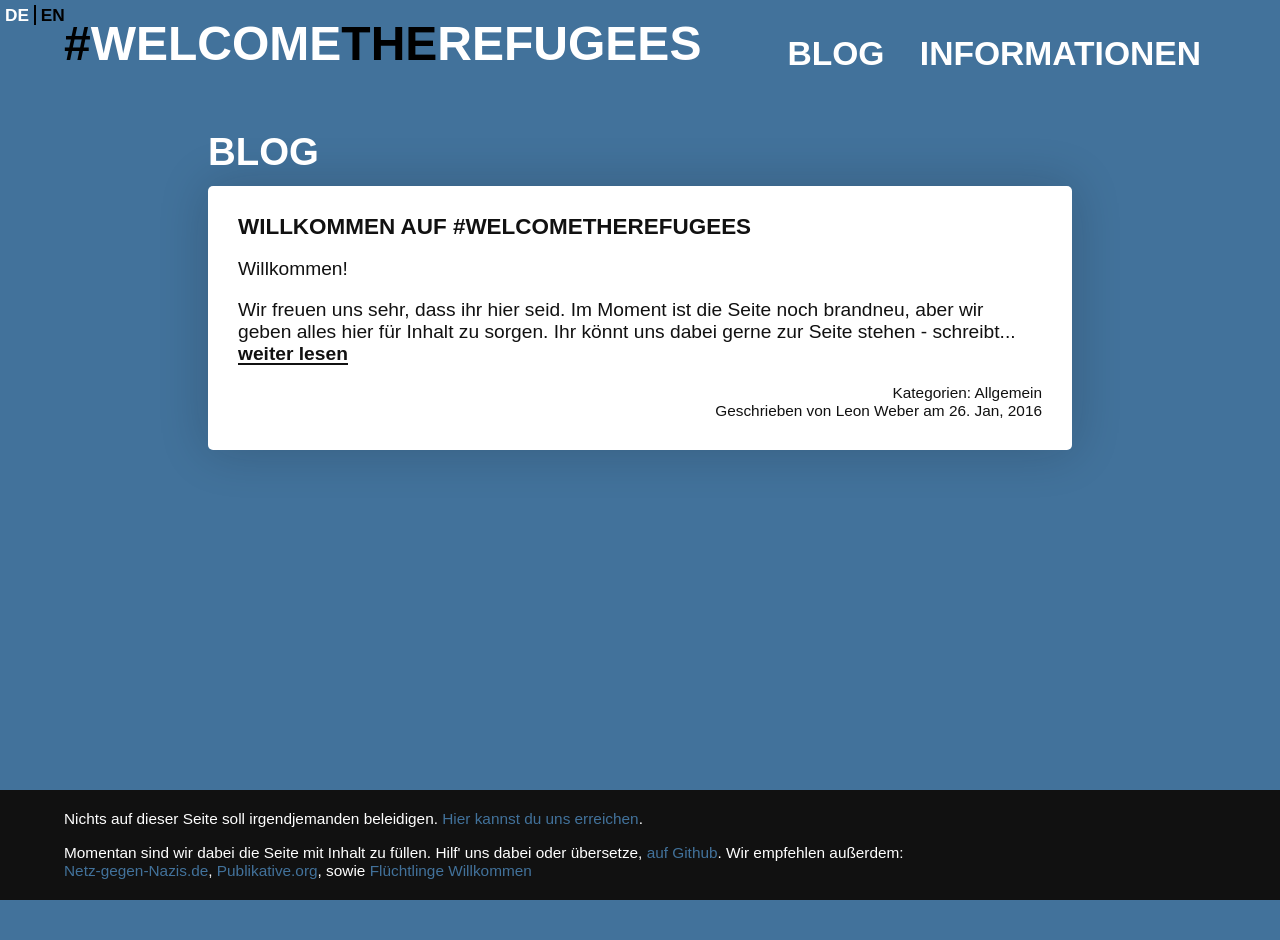
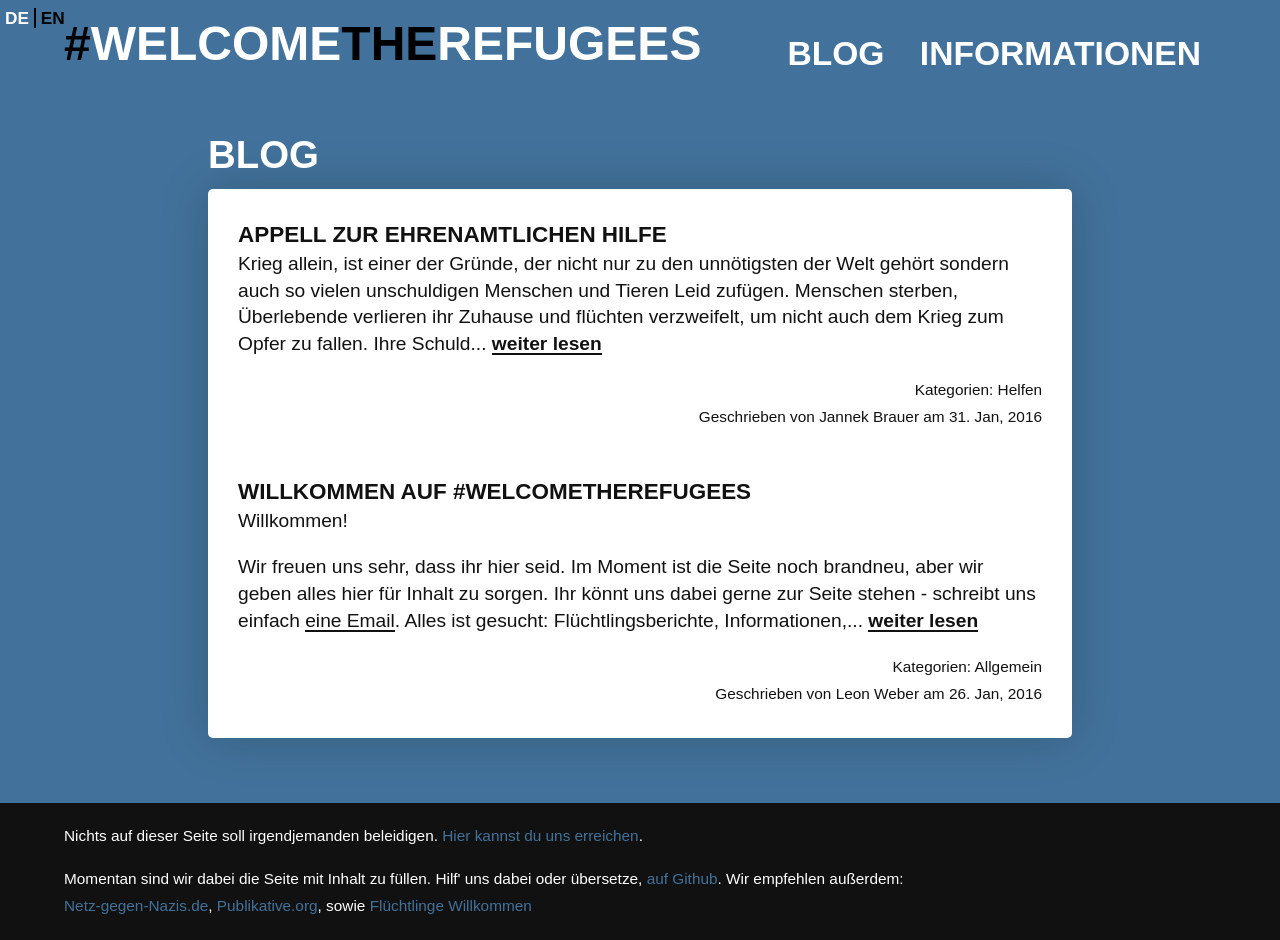
Before and after one commit to welcometherefugees/welcometherefugees, a Jekyll site: the page built from blog.md, in a window 1280 px wide. Built offline with Jekyll 4.4.1, drawn with Linux system fonts in a browser that asks for light colours; Markdown is read by kramdown in place of the engine named in the settings; before the commit the page ends 900 px from its top, so only the background shows below that.

Commit message:
Neuer Artikel (Appell zur ehrenamtlichen Hilfe) und Design anpassungen

```diff
--- a/_layouts/blog.html
+++ b/_layouts/blog.html
@@ -8,7 +8,7 @@ layout: default
   {% for post in site.categories.[lang] %}
   <article class="post">
     <h3><a href="{{ post.url }}">{{ post.title }}</a></h3>
-    {{ post.content|truncatewords: 35, '...' }}
+    {{ post.content|truncatewords: 45, '...' }}
 
     <b><a href="{{ post.url }}">{{ t.blog.post.read-more }}</a></b>
 
--- /dev/null
+++ b/_posts/de/2016-01-31-appell-zur-ehrenamtlichen-hilfe.md
@@ -0,0 +1,16 @@
+---
+title: Appell zur ehrenamtlichen Hilfe
+author: Jannek Brauer
+categories:
+  - de
+  - helfen
+---
+Krieg allein, ist einer der Gründe, der nicht nur zu den unnötigsten der Welt gehört sondern auch so vielen unschuldigen Menschen und Tieren Leid zufügen. Menschen sterben, Überlebende verlieren ihr Zuhause und flüchten verzweifelt, um nicht auch dem Krieg zum Opfer zu fallen. Ihre Schuld ist das ganz sicher nicht.
+
+Dennoch müssen sie darunter leiden und die Konsequenzen davon tragen. Und dann ist es unsere Aufgabe als Menschen und als große Gemeinschaft uns gegenseitig zu unterstützen, egal ob wir nun dunkle Haut haben, eine andere Sprache sprechen, oder eine Burka tragen. Wir gehören alle zusammen, so ist es unsere Pflicht zu helfen und ein bisschen von unserer Freizeit, sofern es möglich ist zu spenden, um den Leuten, den es wirklich schlecht geht unter die Arme zu greifen.
+
+Dieser Appell soll euch da draußen ein bisschen sensibilisieren und dazu aufrufen, das Helfen nicht nur als Vorsatz zu haben sondern auch wirklich etwas zu tun. Denn schon die kleinste Geste kann einem Freude und das Gefühl vermitteln nicht alleine zu sein. Die Sprache spielt dabei keine Rolle, auch schon früher haben sich Leute mit Händen und Füßen unterhalten und das ist heutzutage glücklicherweise immer noch möglich. Aber irgendwo müssen sie hin. So passiert es natürlich auch, dass sie zu uns kommen und unsere Hilfe brauchen. Ich kann nur von Rendsburg sprechen: hier gibt es mittlerweile, wie in den Großstädten auch, auch eine enorme Anzahl von Flüchtlingen, die wenn wir uns nicht darum kümmern sie ordentlich zu integrieren, total orientierungslos herumirren.
+
+Ich wohne in Rendsburg und bin 16 Jahre alt. Seit knapp einem Jahr gestalte ich Freizeitprogramme für Flüchtlinge zwischen 13 und 16 Jahren. Wobei ich ihnen jede Woche Dienstags und Mittwochs für jeweils 1 1/2 Stunden direkt nach der Schule Selbstverteidigung und Standardtänze beibringe. Irgendetwas kann jeder einem anderen vermitteln. Es ist zwar nicht besonders viel und bestimmt verändert es auch nicht die Welt. Aber es ist schön zusehen, wenn sie mit einem Lächeln auf mich warten und zu betrachten, wie sie voller Begeisterung die Abwechslungsmöglichkeit des Alltages annehmen.
+
+Mittlerweile habe ich in einem Kurs zwischen 40 und 45 Jugendliche auf einmal, ein großer Teil davon Jungs, es wird somit zunehmend schwieriger bei so einer Masse den Überblick zu behalten und alles zu koordinieren. Darum bitte ich um Unterstützung. Ich bräuchte zum Beispiel am Dienstag zwischen 13:00 und 15:00 eine Hilfe. Ihr müsst nicht einmal tanzen können. Das tolle beim Mitmachen ist ja auch, dass ihr euch nicht nur engagiert sondern gleichzeitig auch einen riesigen Haufen zurückbekommt. So zum Beispiel gute Erfahrungen und auch die gleiche Möglichkeit tanzen zu lernen. Besonders toll wäre es wenn ein paar Mädchen kommen würden, damit die Jungs nicht nur miteinander tanzen müssten,,sondern auch mal in den Genuss kommen dürfen wie es ist, mit Mädchen zu tanzen. Schaut doch mal vorbei. Und schreibt uns bei Interesse an.
--- a/_sass/_blog.scss
+++ b/_sass/_blog.scss
@@ -8,8 +8,21 @@
   font-weight: 300;
 }
 
+.posts {
+  .post {
+    margin-bottom: 50px;
+
+    &:last-of-type {
+      margin-bottom: 0;
+    }
+  }
+}
 .post {
   margin: 0 auto;
+
+  p:first-of-type {
+    margin-top: 0;
+  }
 
   a {
     position: relative;
--- a/_sass/_header.scss
+++ b/_sass/_header.scss
@@ -25,7 +25,7 @@ header {
     position: absolute;
     z-index: 100;
     right: 0;
-    bottom: 10px;
+    bottom: 13px;
 
     .nav-toggle {
       display: none;
--- a/css/style.scss
+++ b/css/style.scss
@@ -22,6 +22,7 @@ body {
   font-weight: 300;
   padding: 10px 5%;
   padding-bottom: 150px;
+  line-height: 1.4em;
 
   @media (max-width: $breakpoint-lg){
     font-size: 100%;
@@ -40,7 +41,7 @@ h1, h2, h3 {
   text-transform: uppercase;
   font-weight: 900;
   line-height: 1;
-  margin: 0;
+  margin: 0.2em 0;
 
   a {
     color: inherit;
@@ -53,6 +54,7 @@ h1, h2, h3 {
 
 h1 {
   font-size: 2.5em;
+  margin: 0;
 }
 
 h2 {
```
